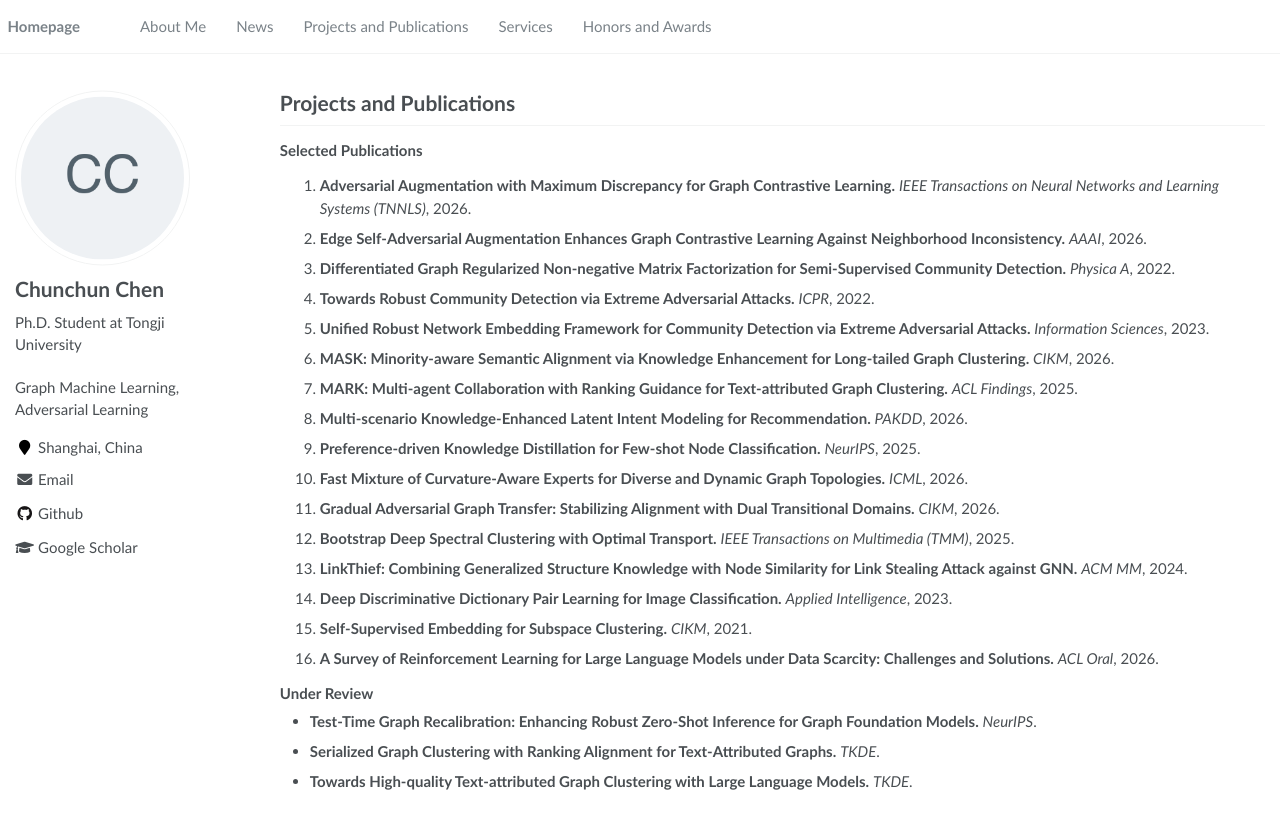
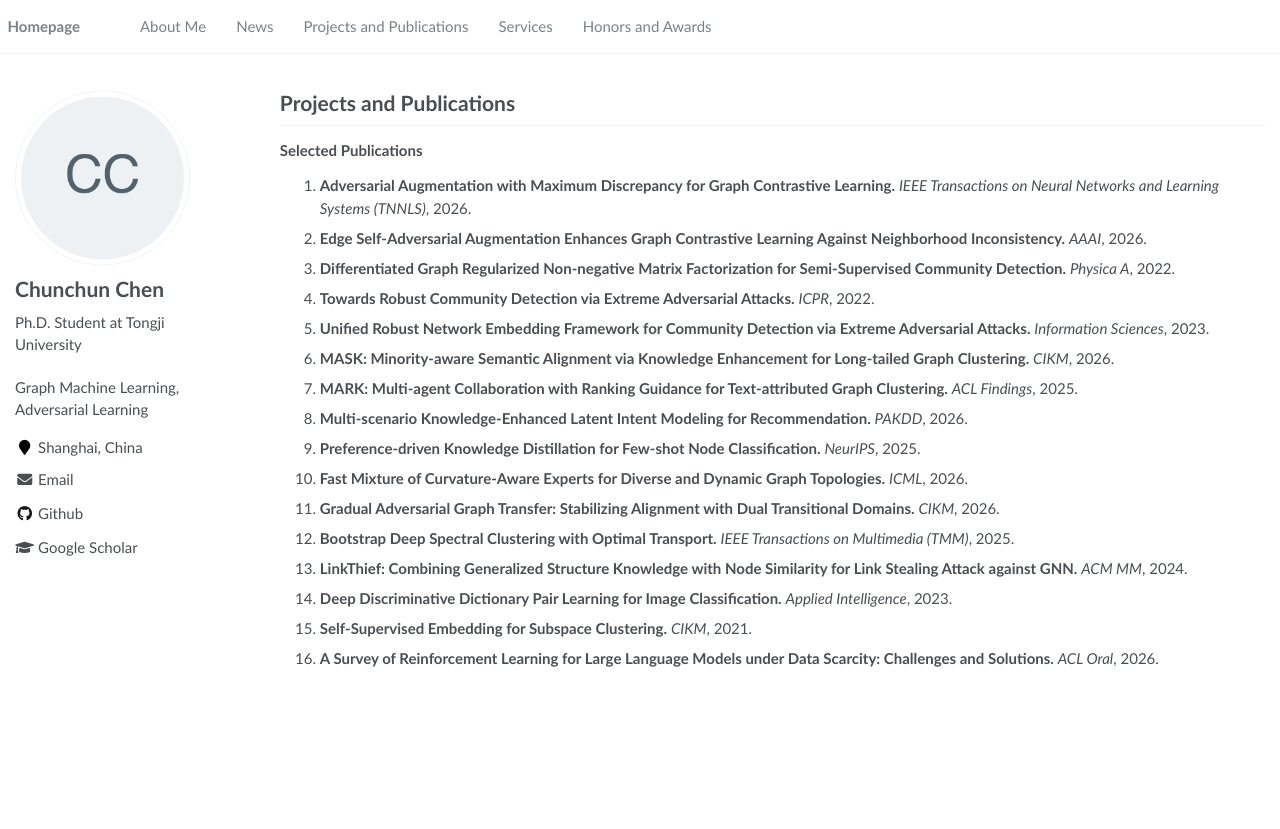
Before and after one commit to CCChen-GEEX/CCChen-GEEX.github.io, a Jekyll site: the page built from _pages/includes/pub.md, in a window 1280 px wide. Shown: the top 829 px of the page. Built offline with Jekyll 4.4.1, drawn with Linux system fonts in a browser that asks for light colours; our own code applies the rules of GitHub Pages for plain Markdown files.

Commit message:
Update pub.md

```diff
--- a/_pages/includes/pub.md
+++ b/_pages/includes/pub.md
@@ -19,9 +19,3 @@
 14. **Deep Discriminative Dictionary Pair Learning for Image Classification.** *Applied Intelligence*, 2023.
 15. **Self-Supervised Embedding for Subspace Clustering.** *CIKM*, 2021.
 16. **A Survey of Reinforcement Learning for Large Language Models under Data Scarcity: Challenges and Solutions.** *ACL Oral*, 2026.
-
-### Under Review
-
-- **Test-Time Graph Recalibration: Enhancing Robust Zero-Shot Inference for Graph Foundation Models.** *NeurIPS*.
-- **Serialized Graph Clustering with Ranking Alignment for Text-Attributed Graphs.** *TKDE*.
-- **Towards High-quality Text-attributed Graph Clustering with Large Language Models.** *TKDE*.
```
